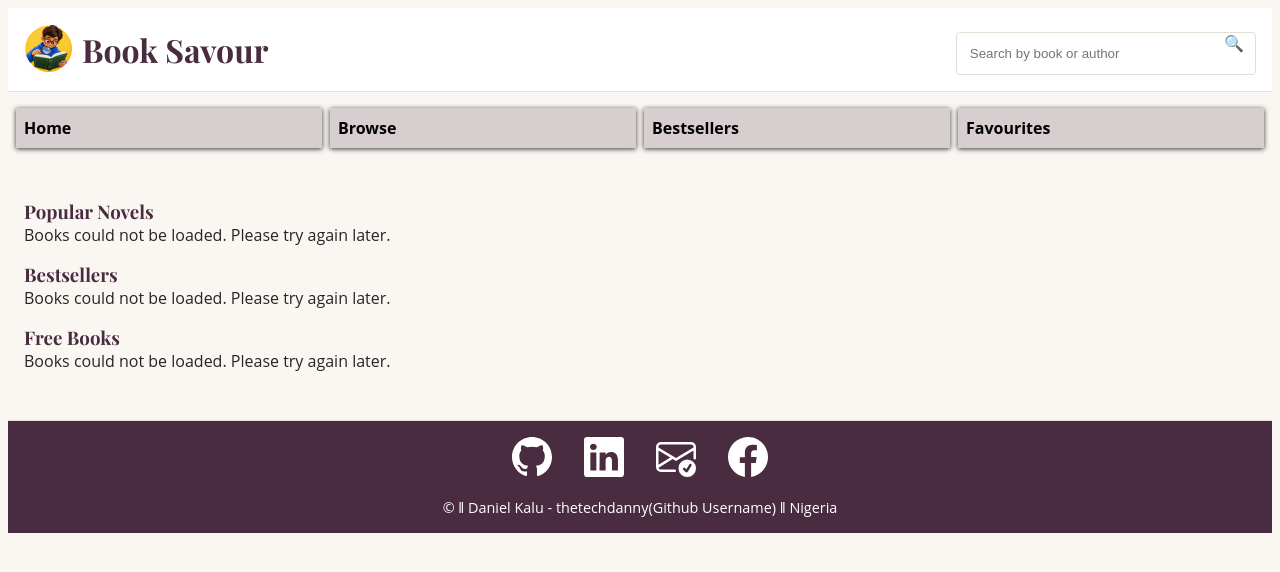
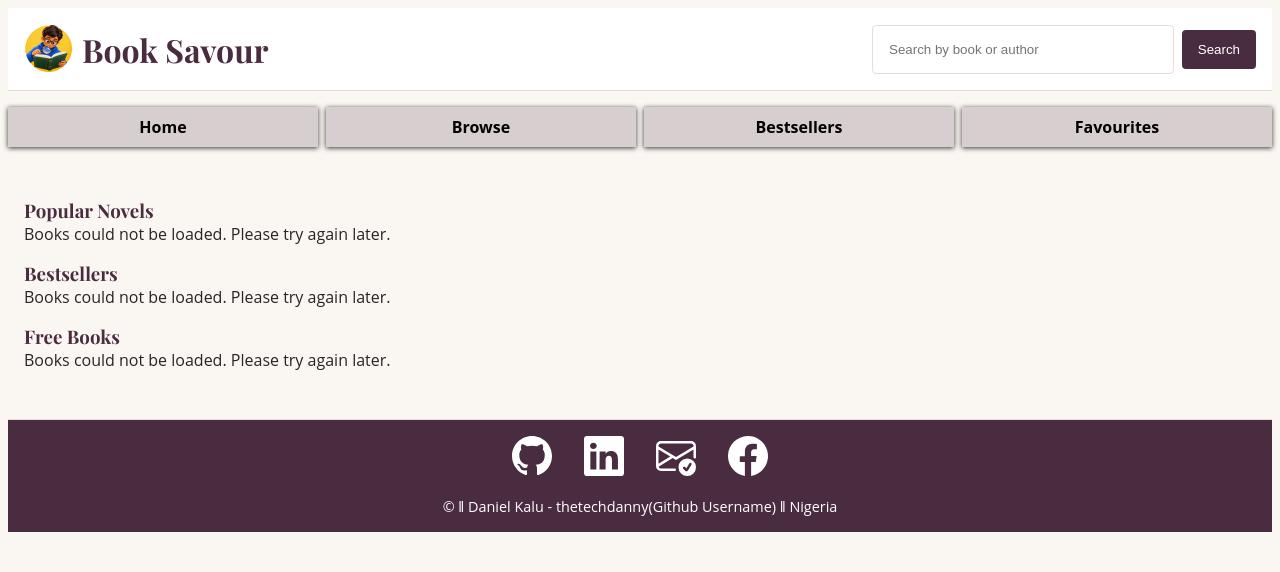
Before and after one commit to thetechdanny/Book-Savour-E-Book, a website built with Vite: page src/index.html in a window 1280 px wide. Built offline with nearby package versions, Linux system fonts and the light colour scheme; no server answers; a web font is replaced by a local one.

Commit message:
added a search button to the search bar to search user's input

```diff
--- a/src/css/style.css
+++ b/src/css/style.css
@@ -46,12 +46,20 @@ nav {
 }
 
 .navMenu ul {
-  display: grid;
-  grid-template-columns: repeat(auto-fit, minmax(5rem, 1fr));
+  display: flex;
+  width: 100%;
+  align-items: stretch;
+  gap: 0.5rem;
   list-style: none;
-  gap: 0.5rem;
   margin-top: 1rem;
-  padding: 0 0.5rem;
+}
+
+.navMenu li {
+  flex: 1;
+}
+
+.navMenu a {
+  text-align: center;
 }
 
 nav.show {
@@ -104,34 +112,47 @@ ul li a:hover {
 }
 
 input[type="search"] {
-  float: right;
+  min-width: 0;
+  flex: 1;
   padding: 1rem;
   border: 1px solid var(--border);
   border-radius: 4px;
-  width: 50%;
-  max-width: 300px;
+  width: 100%;
 }
 
 .search-field {
-  position: relative;
+  display: flex;
+  align-items: center;
+  gap: 0.5rem;
+  width: 100%;
 }
 
 .search-field-mobile {
-  display: block;
-  margin-bottom: 1rem;
+  display: flex;
+  margin: 1rem 0;
 }
 
 .search-field-desktop {
   display: none;
 }
 
-.search-field::after {
-  content: "\1F50D";
-  position: absolute;
-  top: 1.2rem;
-  right: 0.75rem;
-  transform: translateY(-50%);
-  pointer-events: none;
+.search-submit {
+  flex: 0 0 auto;
+  padding: 0.75rem 1rem;
+  border: 0;
+  border-radius: 4px;
+  background: var(--primary);
+  color: var(--white);
+  cursor: pointer;
+}
+
+.search-submit:hover {
+  color: var(--secondary);
+}
+
+.search-submit:focus-visible {
+  outline: 2px solid var(--secondary);
+  outline-offset: 2px;
 }
 
 /* Main styling */
@@ -368,19 +389,17 @@ footer {
 }
 
 @media only screen and (min-width: 690px) {
+  .navMenu {
+    width: 100%;
+  }
+
   nav,
   .search-field-desktop {
-    display: block;
+    display: flex;
   }
 
-  .search-field-desktop input[type="search"] {
-    float: right;
-    padding: 0.8rem;
-    border: 1px solid var(--border);
-    border-radius: 4px;
-    width: 250%;
-    max-width: 300px;
-    margin-top: 0.5rem;
+  .headercontent > form {
+    flex: 0 1 24rem;
   }
 
   .hamburger,
--- a/src/js/search.js
+++ b/src/js/search.js
@@ -63,6 +63,17 @@ export function initBookSearch() {
     const form = input.closest("form");
     if (!form) continue;
 
+    const searchField = input.closest(".search-field");
+    if (searchField && !searchField.querySelector(".search-submit")) {
+      const submitButton = document.createElement("button");
+      submitButton.className = "search-submit";
+      submitButton.type = "submit";
+      submitButton.setAttribute("aria-label", "Search books");
+      submitButton.title = "Search books";
+      submitButton.textContent = "Search";
+      searchField.append(submitButton);
+    }
+
     form.addEventListener("submit", (event) => {
       event.preventDefault();
       const query = input.value.trim();
```
